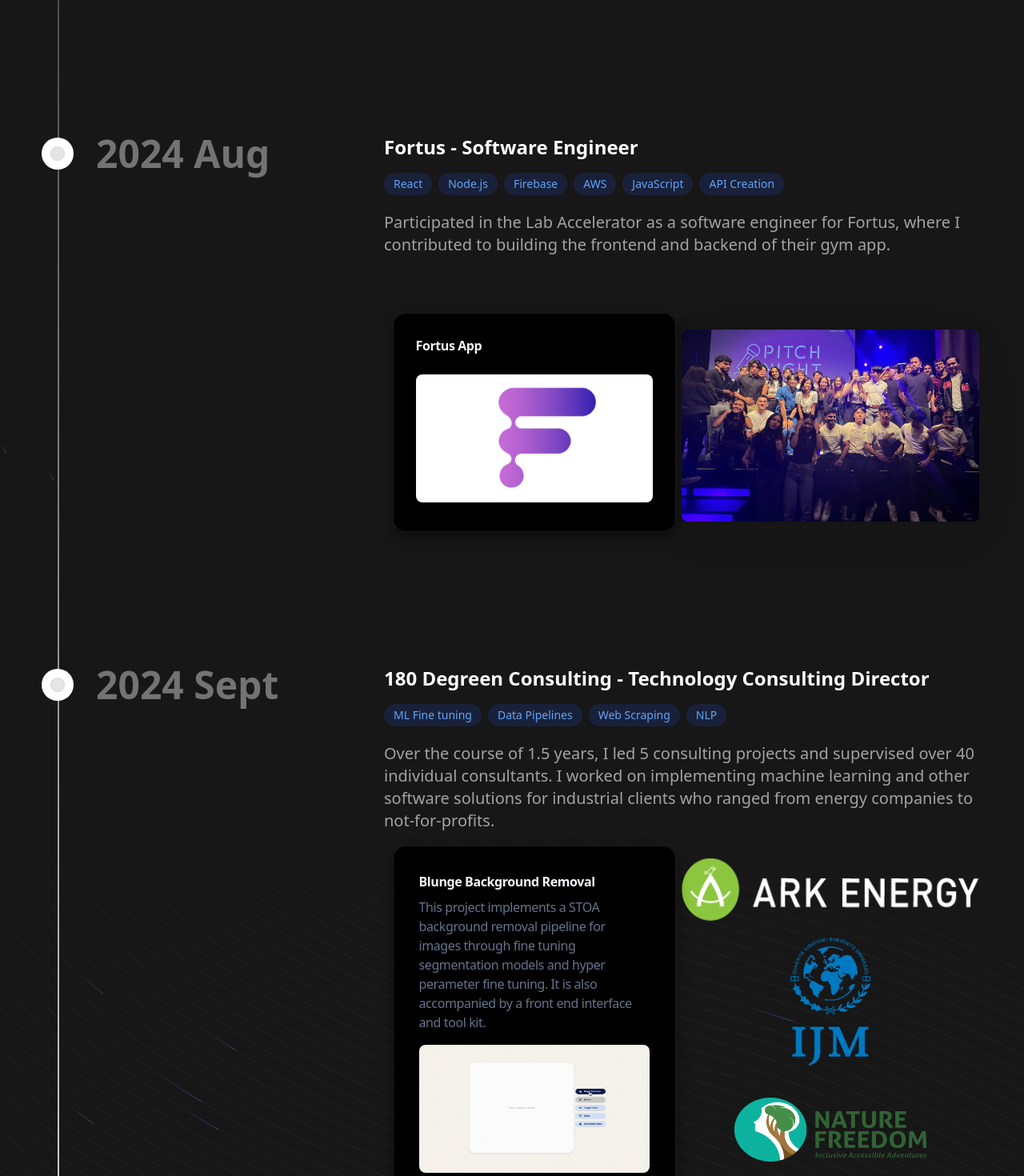
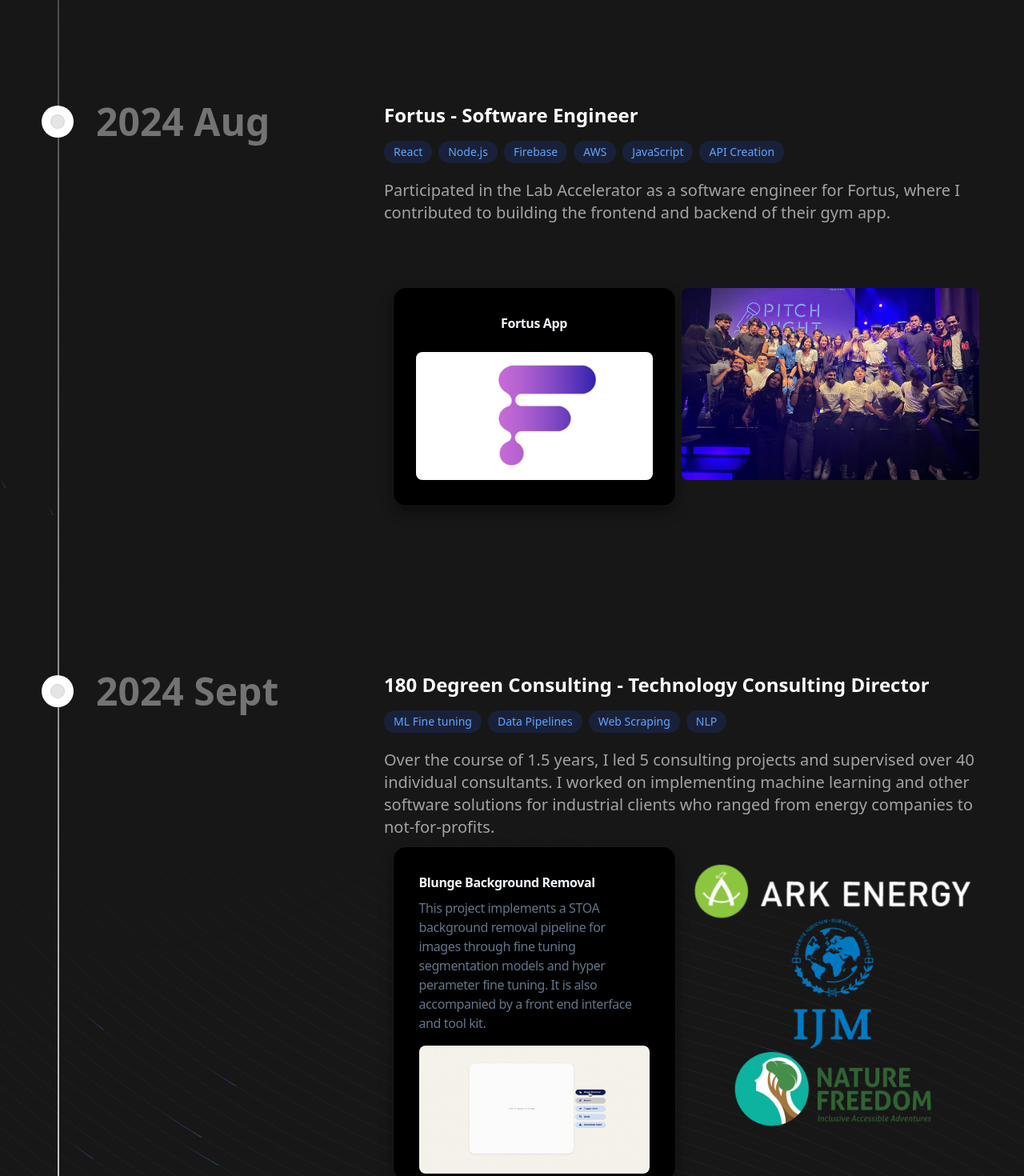
Before and after one commit to amlannag/website, a Next.js app: page / in a window 1280 px wide. Shown: the part 1160-2630 px from the top of the page at 80% size. Built offline with nearby package versions, Linux system fonts and the light colour scheme.

Commit message:
Fixed all mobile issues

```diff
--- a/app/experience.tsx
+++ b/app/experience.tsx
@@ -10,7 +10,7 @@
           <h3 className="text-lg md:text-2xl mb-10 text-white dark:text-white max-w-4xl font-bold">
             Blunge and Robotics
           </h3>
-          <div className="grid grid-cols-1 switch1:grid-cols-2 justify-center items-center mb-20">
+          <div className="grid grid-cols-1 switch1:grid-cols-2 justify-center items-center switch1:mb-10 gap-y-8 ">
           <PinContainer
               title="Blunge.ai"
               href="https://www.blunge.ai/"
@@ -19,8 +19,8 @@
                 <h3 className="max-w-xs !pb-2 !m-0 font-bold  text-base text-slate-100">
                   Machine Learning Engineer
                 </h3>
-                <div className="text-base !p-0 font-normal md:ml-0">
-                  <span className="text-slate-500 ">
+                <div className="text-base !p-0 font-normal">
+                  <span className="text-slate-500 w-full ">
                   Working as a Machine Learning Engineer and researcher at Blunge, where I am developing image-to-video generation capabilities for their fine-tuned Stable Diffusion models.
                   </span>
                 </div>
@@ -30,7 +30,7 @@
                     alt="startup template"
                     width={400}
                     height={400}
-                    className="rounded-lg h-32 lg:h-40 w-full "
+                    className="rounded-lg h-40 "
                   />
                 </div>
               </div>
@@ -55,7 +55,7 @@
                     alt="startup template"
                     width={600}
                     height={400}
-                    className="rounded-lg  h-32 lg:h-40 w-full "
+                    className="rounded-lg h-40 w-full "
                   />
                 </div>
               </div>
@@ -72,25 +72,25 @@
             Fortus - Software Engineer
           </h3>
           <Tags tags={["React","Node.js","Firebase","AWS","JavaScript","API Creation"]}/>
-          <p className="text-neutral-400 dark:text-neutral-200 text-lg md:text-xl font-normal mb-8">
+          <p className="text-neutral-400 dark:text-neutral-200 text-lg md:text-xl font-normal">
           Participated in the Lab Accelerator as a software engineer for Fortus, where I contributed to building the frontend and backend of their gym app.
           </p>
-          <div className="grid grid-cols-1 switch1:grid-cols-2 justify-center items-center ">
+          <div className="grid grid-cols-1 mt-10 switch1:grid-cols-2 justify-center items-center switch1:mb-10 gap-y-8 ">
             <PinContainer
               title="Fortus App"
               href="https://www.fortus.fit/"
             >
-              <div className="flex flex-col justify-center items-center sm:items-start sm:justify-start md:p-3 p-2 tracking-tight text-slate-100/50 sm:basis-1/2 w-[20rem] md:h-[15rem] h-[13rem]">
+              <div className="flex flex-col justify-center items-center md:p-3 tracking-tight text-slate-100/50 sm:basis-1/2 w-[20rem] md:h-[15rem] h-[13rem]">
                 <h3 className="md:max-w-xs max-w-xs !pb-2 !m-0 font-bold text-base text-slate-100 text-center sm:text-left">
                   Fortus App
                 </h3>
-                <div className="md:w-full rounded-lg md:mt-4 mt-2 mr-4">
+                <div className="md:w-full rounded-lg md:mt-4 mt-2">
                   <Image
                     src="/Fortus.png"
                     alt="startup template"
                     width={400}
                     height={400}
-                    className="rounded-lg h-30 w-60 md:h-32 lg:h-40 md:w-full"
+                    className="rounded-lg rounded-lg h-40 w-full"
                   />
                 </div>
               </div>
@@ -99,9 +99,9 @@
                 src="/IMG_8240.jpg"
                 alt="startup template"
                 width={400}
-                height={400}
-                className="rounded-lg object-cover h-auto md:h-44 md:mt-10 lg:h-60 w-full shadow-[0_0_24px_rgba(34,_42,_53,_0.06),_0_1px_1px_rgba(0,_0,_0,_0.05),_0_0_0_1px_rgba(34,_42,_53,_0.04),_0_0_4px_rgba(34,_42,_53,_0.08),_0_16px_68px_rgba(47,_48,_55,_0.05),_0_1px_0_rgba(255,_255,_255,_0.1)_inset]"
-              />
+                height={300}
+                className="rounded-lg mx-auto object-cover h-60 w-100"
+            />
           </div>
         </div>
 
@@ -118,13 +118,13 @@
           <p className="text-neutral-400 dark:text-neutral-200 text-lg md:text-xl font-normal mb-8">
           Over the course of 1.5 years, I led 5 consulting projects and supervised over 40 individual consultants. I worked on implementing machine learning and other software solutions for industrial clients who ranged from energy companies to not-for-profits.
           </p>
-          <div className="grid grid-cols-2 justify-center items-center ">
+          <div className="grid grid-cols-1 switch1:grid-cols-2 justify-center items-center switch1:mb-10 gap-y-8 ">
             <PinContainer
               title="Blunge Background removal project"
               href="https://github.com/amlannag/Blunge.AI-Background-Removal"
 
             >
-              <div className="flex basis-full flex-col p-4 tracking-tight text-slate-100/50 sm:basis-1/2 w-[20rem] h-[24srem] ">
+              <div className="flex basis-full flex-col p-4 tracking-tight text-slate-100/50 sm:basis-1/2 w-[20rem] h-[24rem] ">
                 <h3 className="max-w-xs !pb-2 !m-0 font-bold  text-base text-slate-100">
                   Blunge Background Removal
                 </h3>
@@ -138,32 +138,18 @@
                     alt="startup template"
                     width={400}
                     height={400}
-                    className="rounded-lg  h-auto md:h-32 lg:h-40 w-full "
+                    className="rounded-lg  rounded-lg h-40 w-full "
                   />
                 </div>
               </div>
             </PinContainer>
             <div className="flex flex-col items-center justify-center">
               <Image
-                src="/ARK Logo.png"
+                src="/New Project (2).png"
                 alt="startup template"
                 width={400}
                 height={400}
-                className="h-15 md:h-12 lg:h-20 w-90 mb-5"
-              />
-              <Image
-                src="/International_Justice_Mission_Logo_2015.png"
-                alt="startup template"
-                width={100}
-                height={300}
-                className="h-30 md:h-40 mr-0 lg:h-55 w-30 mb-5"
-              />
-              <Image
-                src="/naturefreedom logo.png"
-                alt="startup template"
-                width={350}
-                height={120}
-                className="mt-5 h-15 md:h-20 lg:h-30 w-60"
+                className="rounded-lg mx-auto object-cover h-100 w-100"
               />
             </div>
           </div>
@@ -209,7 +195,7 @@
           <p className="text-neutral-400 dark:text-neutral-200 text-lg md:text-xl font-normal mb-8">
             My team and I placed in the top 1% out of 13,000 students globally in the IMC Annual Trading Challenge. In this challenge, we analyzed market data from a wide range of agents and products to curate profitable trading strategies.
           </p>
-          <div className="grid grid-cols-2 justify-center items-center ">
+          <div className="grid grid-cols-1 switch1:grid-cols-2 justify-center items-center switch1:mb-10 gap-y-4 ">
             <PinContainer
               title="GitHub Repository"
               href="https://github.com/maxtownson/IMC_Prosperity_2"
@@ -224,7 +210,7 @@
                   alt="startup template"
                   width={400}
                   height={400}
-                  className="rounded-lg h-30 w-60 md:h-32 lg:h-40 md:w-full md:mr-0 md:mb-0 mr-3 mb-5"
+                  className="rounded-lg h-40 w-full"
                 />
               </div>
             </div>
@@ -233,9 +219,8 @@
                 src="/tdfinal.png"
                 alt="startup template"
                 width={400}
-                height={400}
-                className="rounded-lg object-cover h-50 md:h-44 mt-11 lg:h-60 w-full shadow-[0_0_24px_rgba(34,_42,_53,_0.06),_0_1px_1px_rgba(0,_0,_0,_0.05),_0_0_0_1px_rgba(34,_42,_53,_0.04),_0_0_4px_rgba(34,_42,_53,_0.08),_0_16px_68px_rgba(47,_48,_55,_0.05),_0_1px_0_rgba(255,_255,_255,_0.1)_inset]"
-              />
+                height={300}
+                className="rounded-lg  mx-auto item-center object-cover h-full w-full"/>
           </div>
         </div>
 
@@ -252,21 +237,19 @@
           <p className="text-neutral-400 dark:text-neutral-200 text-lg md:text-xl font-normal mb-8">
           Decided to exit MyIBTutor to direct more attention toward technology and machine learning. Over the year, my co-founder and I grew the team to over 30 tutors and taught more than 300 concurrent students. We also partnered with several schools across Queensland to deliver workshops on pedagogy and time management.
           </p>
-          <div className="grid grid-cols-1 swap:grid-cols-2 justify-start gap-[20px]">
+          <div className="grid grid-cols-1 switch1:grid-cols-2 justify-center items-center switch1:mb-10 gap-y-8">
                 <Image
                   src="/1710899712049.jpeg"
                   alt="startup template"
                   width={400}
-                  height={400}
-                  className="rounded-lg object-cover w-30 lg:w-full md:w-full h-auto md:h-44 lg:h-60 shadow-[0_0_24px_rgba(34,_42,_53,_0.06),_0_1px_1px_rgba(0,_0,_0,_0.05),_0_0_0_1px_rgba(34,_42,_53,_0.04),_0_0_4px_rgba(34,_42,_53,_0.08),_0_16px_68px_rgba(47,_48,_55,_0.05),_0_1px_0_rgba(255,_255,_255,_0.1)_inset]"
-                />
+                height={300}
+                className="rounded-lg mx-auto object-cover h-60 w-100"/>
                 <Image
                   src="/1710899761892.jpeg"
                   alt="startup template"
                   width={400}
-                  height={400}
-                  className="rounded-lg object-cover w-full h-auto md:h-44 lg:h-60 shadow-[0_0_24px_rgba(34,_42,_53,_0.06),_0_1px_1px_rgba(0,_0,_0,_0.05),_0_0_0_1px_rgba(34,_42,_53,_0.04),_0_0_4px_rgba(34,_42,_53,_0.08),_0_16px_68px_rgba(47,_48,_55,_0.05),_0_1px_0_rgba(255,_255,_255,_0.1)_inset]"
-                />
+                  height={300}
+                  className="rounded-lg mx-auto object-cover h-60 w-100"/>
               </div>
         </div>
       ),
@@ -281,21 +264,20 @@
           <p className="text-neutral-400 dark:text-neutral-200 text-lg md:text-xl font-normal mb-8">
           Co-founded MyIBTutor, a tutoring agency specializing in services for International Baccalaureate (IB) students. We delivered lectures at QASMT and grew the team into a small group of dedicated tutors.
           </p>
-          <div className="grid grid-cols-1 swap:grid-cols-2 justify-start gap-[20px]">
+          <div className="grid grid-cols-1 switch1:grid-cols-2 justify-center items-center gap-[20px]">
               <Image
                 src="/46070_MyIBTutor_logo_BJ-01.png"
                 alt="startup template"
                 width={400}
                 height={400}
-                className="rounded-lg object-contain h-16 md:h-32 lg:h-40 w-full "
+                className="rounded-lg mx-auto object-contain h-16 md:h-32 lg:h-40 w-full "
               />
               <Image
                 src="/first lecture 1.png"
                 alt="startup template"
                 width={400}
-                height={400}
-                className="rounded-lg object-cover h-auto md:h-44 lg:h-60 w-full shadow-[0_0_24px_rgba(34,_42,_53,_0.06),_0_1px_1px_rgba(0,_0,_0,_0.05),_0_0_0_1px_rgba(34,_42,_53,_0.04),_0_0_4px_rgba(34,_42,_53,_0.08),_0_16px_68px_rgba(47,_48,_55,_0.05),_0_1px_0_rgba(255,_255,_255,_0.1)_inset]"
-              />
+                height={300}
+                className="rounded-lg mx-auto object-cover h-60 w-100"/>
 
             </div>
         </div>
--- a/components/ui/3d-pin.tsx
+++ b/components/ui/3d-pin.tsx
@@ -17,7 +17,7 @@
   className?: string;
   containerClassName?: string;
 }) => {
-  const [isMobile, setIsMobile] = useState(false);
+  const [isDesktop, setIsDesktop] = useState(true);
   const [transform, setTransform] = useState(
     "translate(-50%,-50%) rotateX(0deg)"
   );
@@ -25,7 +25,7 @@
   // Check screen size and update responsiveness
   useEffect(() => {
     const checkScreenSize = () => {
-      setIsMobile(window.innerWidth <= 768);
+      setIsDesktop(window.innerWidth >= 1000);
     };
 
     // Check on initial render
@@ -39,13 +39,13 @@
   }, []);
 
   const onMouseEnter = () => {
-    if (!isMobile) {
+    if (isDesktop) {
       setTransform("translate(-50%,-50%) rotateX(40deg) scale(0.8)");
     }
   };
 
   const onMouseLeave = () => {
-    if (!isMobile) {
+    if (isDesktop) {
       setTransform("translate(-50%,-50%) rotateX(0deg) scale(1)");
     }
   };
@@ -53,17 +53,15 @@
   return (
     <Link
       className={cn(
-        "relative group/pin z-50 cursor-pointer",
-        "md:max-w-[20rem]",
-        "sm:max-w-xl swap:max-w-2xl lg:max-w-4xl mx-auto",
+        "relative group/pin z-50 cursor-pointer mx-auto",
+        "w-full max-w-[23rem]",
         containerClassName
       )}
       onMouseEnter={onMouseEnter}
       onMouseLeave={onMouseLeave}
       href={href || "/"}
     >
-      {/* Desktop version with perspective */}
-      {!isMobile && (
+      {isDesktop ? (
         <>
           <div>
             <div
@@ -86,12 +84,9 @@
 
           <PinPerspective title={title} href={href} />
         </>
-      )}
-
-      {/* Mobile/Responsive version - simplified static card */}
-      {isMobile && (
-        <div className="w-full p-4">
-          <div className="relative sm:max-w-xl rounded-2xl shadow-[0_8px_16px_rgb(0_0_0/0.4)] bg-black border border-white/[0.1] overflow-hidden">
+      ) : (
+        <div className="w-full">
+          <div className="relative rounded-2xl shadow-[0_8px_16px_rgb(0_0_0/0.4)] bg-black border border-white/[0.1] p-4 overflow-hidden">
             <div className={cn("relative z-50", className)}>{children}</div>
           </div>
         </div>
@@ -132,7 +127,6 @@
           }}
           className="absolute left-1/2 top-1/2 ml-[0.09375rem] mt-4 -translate-x-1/2 -translate-y-1/2"
         >
-          {/* Pulse animations - kept as in original */}
           <>
             {[0, 2, 4].map((delay) => (
               <motion.div
@@ -158,7 +152,6 @@
             ))}
           </>
 
-          {/* Vertical lines - kept as in original */}
           <>
             <motion.div className="absolute right-1/2 bottom-1/2 bg-gradient-to-b from-transparent to-cyan-500 translate-y-[14px] w-px h-20 group-hover/pin:h-40 blur-[2px]" />
             <motion.div className="absolute right-1/2 bottom-1/2 bg-gradient-to-b from-transparent to-cyan-500 translate-y-[14px] w-px h-20 group-hover/pin:h-40" />
--- a/components/ui/timeline.tsx
+++ b/components/ui/timeline.tsx
@@ -16,6 +16,23 @@
   const ref = useRef<HTMLDivElement>(null);
   const containerRef = useRef<HTMLDivElement>(null);
   const [height, setHeight] = useState(0);
+  const [isMobile, setIsMobile] = useState(false);
+
+  useEffect(() => {
+    // Check screen width and set mobile state
+    const checkMobile = () => {
+      setIsMobile(window.innerWidth < 480);
+    };
+
+    // Check initial width
+    checkMobile();
+
+    // Add event listener for resize
+    window.addEventListener('resize', checkMobile);
+
+    // Clean up event listener
+    return () => window.removeEventListener('resize', checkMobile);
+  }, []);
 
   useEffect(() => {
     if (ref.current) {
@@ -52,6 +69,8 @@
             key={index}
             className="flex justify-start pt-10 md:pt-10 swap:pt-40 gap-6 swap:gap-10"
           >
+            {/* Conditionally render the left section for non-mobile views */}
+            {!isMobile && (
               <div className="sticky flex flex-col swap:flex-row z-40 items-center top-40 self-start max-w-xs lg:max-w-sm swap:w-full">
                 <div className="h-10 absolute left-3 swap:left-3 w-10 rounded-full bg-white dark:bg-black flex items-center justify-center">
                   <div className="h-4 w-4 rounded-full bg-neutral-200 dark:bg-neutral-800 border border-neutral-300 dark:border-neutral-700 p-2" />
@@ -60,20 +79,25 @@
                   {item.title}
                 </h3>
               </div>
+            )}
 
-              <div className="relative pl-20 pr-4 swap:pl-4 w-full">
-                <h3 className="swap:hidden block text-2xl mb-4 text-left font-bold text-neutral-500 dark:text-neutral-500">
+            {/* Adjust padding and width for mobile */}
+            <div className={`relative w-full ${isMobile ? 'pl-4 pr-4' : 'pl-20 pr-4 swap:pl-4'}`}>
+              <h3 className={`${isMobile ? 'text-2xl mb-4' : 'swap:hidden'} block text-left font-bold text-neutral-500 dark:text-neutral-500`}>
                 {item.title}
               </h3>
               {item.content}{" "}
             </div>
           </div>
         ))}
+
+        {/* Conditionally render the timeline line for non-mobile views */}
+        {!isMobile && (
           <div
             style={{
               height: height + "px",
             }}
-          className="absolute md:left-8 left-8 top-0 overflow-hidden w-[2px] bg-[linear-gradient(to_bottom,var(--tw-gradient-stops))] from-transparent from-[0%] via-neutral-200 dark:via-neutral-700 to-transparent to-[99%]  [mask-image:linear-gradient(to_bottom,transparent_0%,black_10%,black_90%,transparent_100%)] "
+            className="absolute left-8 top-0 overflow-hidden w-[2px] bg-[linear-gradient(to_bottom,var(--tw-gradient-stops))] from-transparent from-[0%] via-neutral-200 dark:via-neutral-700 to-transparent to-[99%]  [mask-image:linear-gradient(to_bottom,transparent_0%,black_10%,black_90%,transparent_100%)] "
           >
             <motion.div
               style={{
@@ -83,6 +107,7 @@
               className="absolute inset-x-0 top-0  w-[2px] bg-gradient-to-t from-purple-500 via-blue-500 to-transparent from-[0%] via-[10%] rounded-full"
             />
           </div>
+        )}
       </div>
     </div>
   );
--- a/tailwind.config.ts
+++ b/tailwind.config.ts
@@ -36,7 +36,8 @@
     extend: {
       screens: {
         swap: "1238px",
-        switch1:"850px"
+        switch1:"850px",
+        smalls:"483px",
       },
       colors: {
         border: "hsl(var(--border))",
```
Also changed, not shown: public/New Project (2).png (added). Lines whose indentation alone changed are shown as unchanged.
